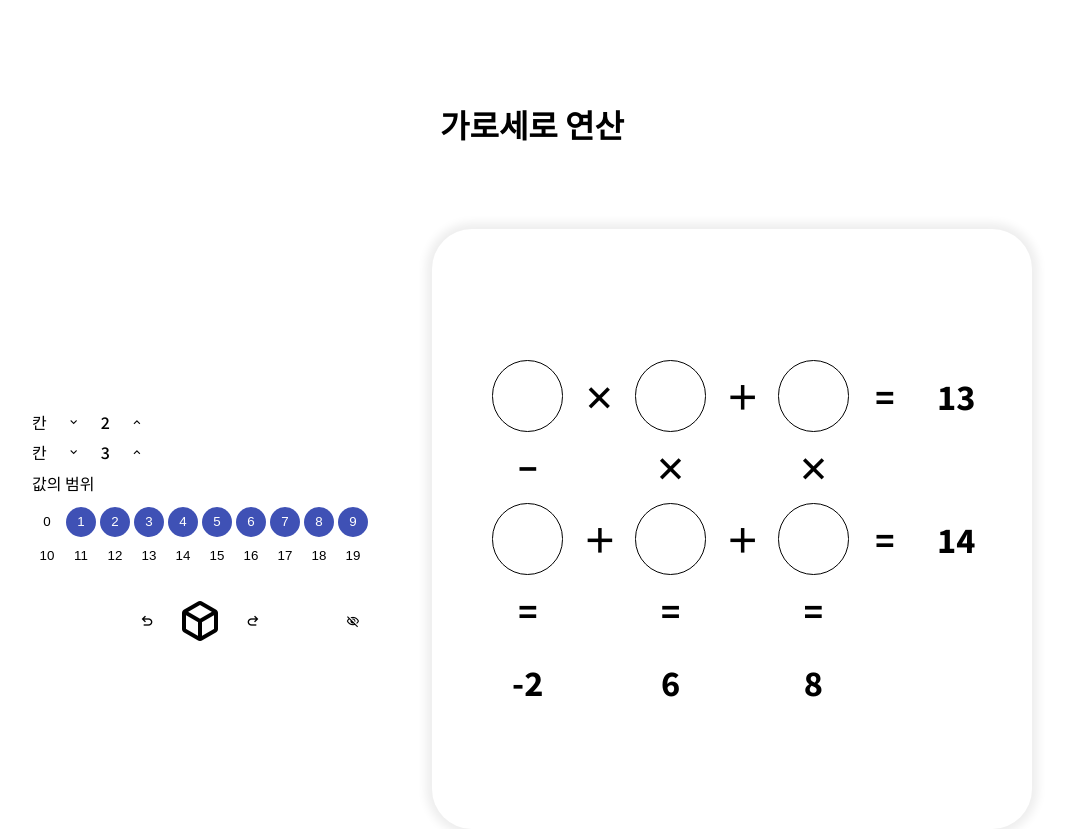
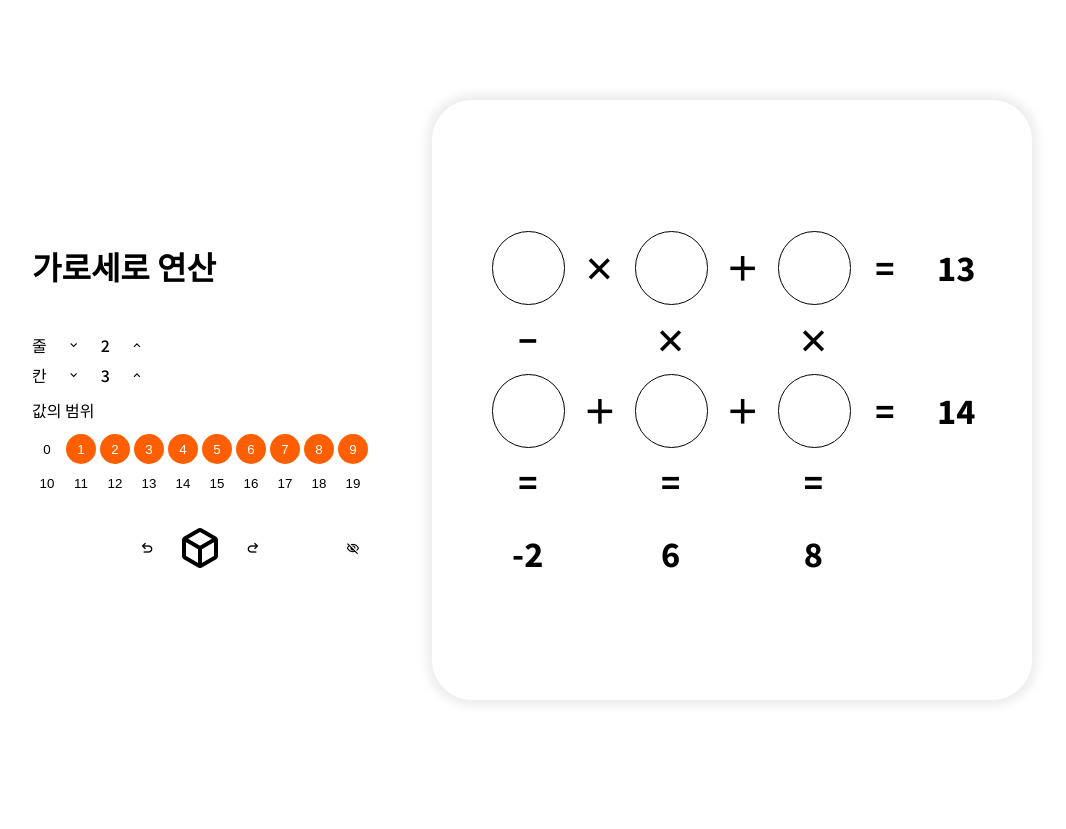
Before and after one commit to woooil/s, a React (Create React App) app: page /cross-math in a window 1280 px wide. Shown: the whole page, without its empty margins (108-1174 px from the left). After the commit the page ends 800 px from the top, so only its background shows below. Built offline with nearby package versions, Linux system fonts and the light colour scheme.

Commit message:
design: ui complete

```diff
--- a/src/apps/cross-math/App.css
+++ b/src/apps/cross-math/App.css
@@ -13,13 +13,10 @@
   height: 100vh;
   display: flex;
   flex-direction: column;
+  justify-content: center;
   align-items: center;
   gap: 60px;
   padding: 0 10%;
-}
-
-.title {
-  padding-top: 80px;
 }
 
 .container {
@@ -28,7 +25,6 @@
   display: flex;
   justify-content: space-around;
   gap: 40px;
-  margin-bottom: 80px;
 }
 
 .dashboard {
@@ -79,6 +75,7 @@
 }
 
 .domain {
+  padding-top: 4px;
   flex-direction: column;
 }
 
@@ -101,7 +98,7 @@
 }
 
 .domain-list > .value.checked {
-  background: #3f51b5;
+  background: #ff5f00;
   color: white;
 }
 .domain-list > .value.unchecked {
@@ -153,7 +150,7 @@
 
 .create:hover {
   animation: shaking 0.25s infinite;
-  background: #3f51b5;
+  background: #ff5f00;
   color: white;
 }
 
@@ -199,6 +196,7 @@
   font-weight: 800;
   font-size: 2rem;
   aspect-ratio: 1;
+  height: 100%;
 }
 
 .puzzle > .tile.span-col {
@@ -213,8 +211,15 @@
   border-radius: 100px;
 }
 
-.tile.operand, .tile.operator {
+.tile.operand,
+.tile.operator {
   cursor: pointer;
+}
+
+.tile.operand:hover,
+.tile.operator:hover {
+  color: #eeeeee;
+  border-color: #eeeeee;
 }
 
 .tile:has(.fixed-flag) {
@@ -226,7 +231,11 @@
   position: absolute;
   right: 0;
   top: 0;
-  font-variation-settings: 'FILL' 1,    'wght' 400,    'GRAD' 0,    'opsz' 24;
+  font-variation-settings:
+    'FILL' 1,
+    'wght' 400,
+    'GRAD' 0,
+    'opsz' 24;
   font-size: 1.2rem;
   rotate: 36deg;
 }
--- a/src/apps/cross-math/App.tsx
+++ b/src/apps/cross-math/App.tsx
@@ -251,13 +251,13 @@ export default function App() {
 
   return (
     <div className="content">
-      <h1 className="title">가로세로 연산</h1>
       <div className="container">
         <div className="dashboard">
+          <h1 className="title">가로세로 연산</h1>
           <div className="options">
             <div className="option-container">
               <div className="option row">
-                <div className="label">칸</div>
+                <div className="label">줄</div>
                 <div className="form">
                   <button
                     className="dec button m-icon"
```
